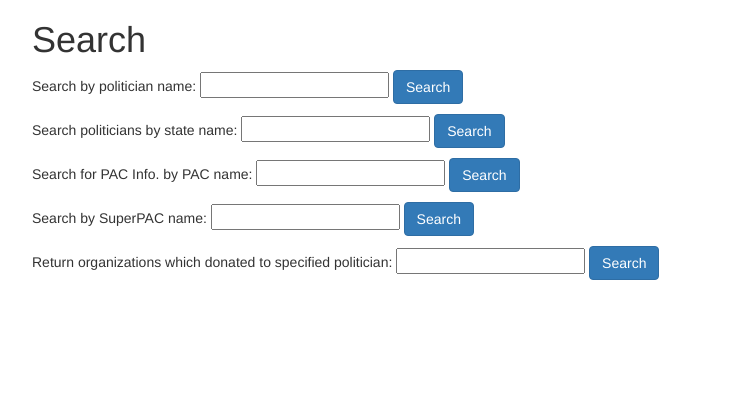
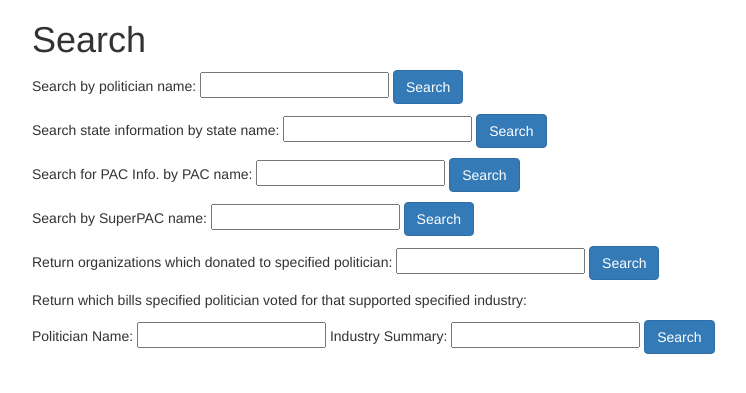
Before and after one commit to dariajung/cs4111-g13, a Flask app: page /search in a window 1280 px wide. Shown: the top 393 px of the page, without its empty margins (38-784 px from the left). Run offline with Flask 2, Linux system fonts and the light colour scheme; parts of the project's set-up code (start-up, migrations or seed data) failed here and were passed over; some libraries are stand-ins or nearby versions.

Commit message:
let users query how politician x voted for bills that advocated y industry

```diff
--- a/sql/interesting_queries.sql
+++ b/sql/interesting_queries.sql
@@ -39,7 +39,12 @@ GROUP BY pn.name
 
 
 SELECT new_t.politician_name, i.committee_id, i.industry_summary, p.name
-  FROM (SELECT *
-  FROM pac_supports INNER JOIN pac_donate ON pac_supports.committee_id = pac_donate.to_committee_id
-  WHERE pac_supports.politician_name = 'Mitch McConnell') as new_t, interested_in i, pacs p
-  WHERE i.committee_id = new_t.from_committee_id AND p.committee_id = i.committee_id
+FROM (SELECT *
+FROM pac_supports INNER JOIN pac_donate ON pac_supports.committee_id = pac_donate.to_committee_id
+WHERE pac_supports.politician_name = 'Mitch McConnell') as new_t, interested_in i, pacs p
+WHERE i.committee_id = new_t.from_committee_id AND p.committee_id = i.committee_id
+
+
+SELECT DISTINCT on (l.name) l.name, l.passed, v.voted_for
+FROM votes v, politicians p, legislation l, advocates a
+WHERE p.name = 'Bernie Sanders' AND a.summary = 'Anti-gun' AND v.politician_name = p.name AND a.name = l.name
--- a/webserver/server.py
+++ b/webserver/server.py
@@ -264,12 +264,6 @@ def search_money():
 
   query = request.args.get('query')
 
-  # s = text('''SELECT new_t.politician_name, new_t.amount, i.committee_id, i.industry_summary, p.name
-  # FROM (SELECT *
-  # FROM pac_supports INNER JOIN pac_donate ON pac_supports.committee_id = pac_donate.to_committee_id
-  # WHERE pac_supports.politician_name = %s) as new_t, interested_in i, pacs p
-  # WHERE i.committee_id = new_t.from_committee_id AND p.committee_id = i.committee_id''', query)
-
   cursor = g.conn.execute('''SELECT new_t.politician_name, new_t.amount, i.committee_id, i.industry_summary, p.name
   FROM (SELECT *
   FROM pac_supports INNER JOIN pac_donate ON pac_supports.committee_id = pac_donate.to_committee_id
@@ -283,6 +277,22 @@ def search_money():
 
   return render_template('search_results.html', money_data = results)
 
+# add route on seeing how given politician x voted for a bill that supports industry y
+@app.route('/search_voting_bill', methods=['GET'])
+def search_how_polit_voted_on_bill():
+  query_p = request.args.get('query_p')
+  query_l = request.args.get('query_l')
+
+  cursor = g.conn.execute('''SELECT DISTINCT on (l.name) l.name, l.passed, v.voted_for, p.name, a.summary
+            FROM votes v, politicians p, legislation l, advocates a
+            WHERE p.name = %s AND a.summary = %s AND a.name = l.name''', query_p, query_l)
+
+  results = []
+  for result in cursor:
+    results.append(result)
+  cursor.close()
+
+  return render_template('search_results.html', vote_i_data = results)
 
 # --------------------------------------------
 
--- a/webserver/templates/header.html
+++ b/webserver/templates/header.html
@@ -4,7 +4,7 @@
 		<meta charset="UTF-8" />
 		<meta http-equiv="X-UA-Compatible" content="IE=edge,chrome=1">
 		<meta name="viewport" content="width=device-width, initial-scale=1.0">
-		<title>Group 13 Project Part 3</title>
+		<title>PROJECT: Group 13 - Part 3</title>
 		<link rel="stylesheet" type="text/css" href="https://maxcdn.bootstrapcdn.com/bootstrap/3.3.6/css/bootstrap.min.css" />
 		<script src="js/modernizr.custom.js"></script>
 	</head>
--- a/webserver/templates/search.html
+++ b/webserver/templates/search.html
@@ -8,7 +8,7 @@
   </form>
 
   <form method="GET" action="/search_state">
-  	<p>Search politicians by state name: <input type="text" name="query"> <input type="submit" value="Search" class="btn btn-primary"></p>
+  	<p>Search state information by state name: <input type="text" name="query"> <input type="submit" value="Search" class="btn btn-primary"></p>
   </form>
 
   <form method="GET" action="/search_pac">
@@ -23,4 +23,12 @@
   	<p>Return organizations which donated to specified politician: <input type="text" name="query"> <input type="submit" value="Search" class="btn btn-primary"></p>
   </form>
 
+  <form method="GET" action="/search_voting_bill">
+    <p>Return which bills specified politician voted for that supported specified industry: </p>
+      Politician Name: <input type="text" name="query_p">
+      Industry Summary: <input type="text" name="query_l">
+      <input type="submit" value="Search" class="btn btn-primary">
+
+  </form>
+
 </div>
```
Also changed, not shown: webserver/templates/search_results.html (+16 -2 lines).
